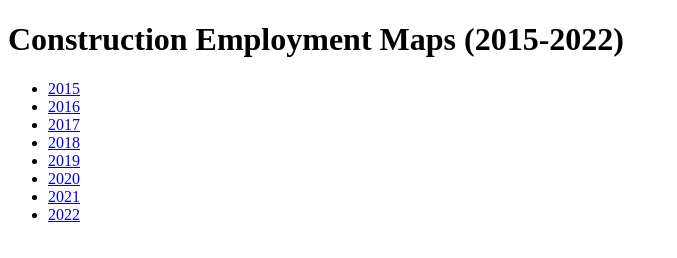
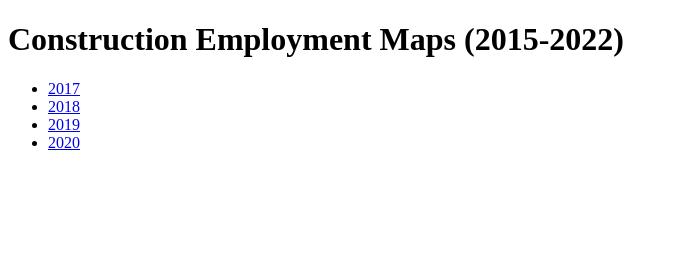
Before and after one commit to jgsanchez2003/ECON-181, a plain HTML site: page index.html in a window 1280 px wide. Shown: the whole page, without its empty margins (0-677 px from the left). Drawn offline with Linux system fonts and the light colour scheme.

Commit message:
Update index.html

```diff
--- a/index.html
+++ b/index.html
@@ -8,14 +8,10 @@
 <body>
   <h1>Construction Employment Maps (2015-2022)</h1>
   <ul>
-    <li><a href="construction_employment_2015.html">2015</a></li>
-    <li><a href="construction_employment_2016.html">2016</a></li>
     <li><a href="construction_employment_2017.html">2017</a></li>
     <li><a href="construction_employment_2018.html">2018</a></li>
     <li><a href="construction_employment_2019.html">2019</a></li>
     <li><a href="construction_employment_2020.html">2020</a></li>
-    <li><a href="construction_employment_2021.html">2021</a></li>
-    <li><a href="construction_employment_2022.html">2022</a></li>
   </ul>
 </body>
 </html>
```
